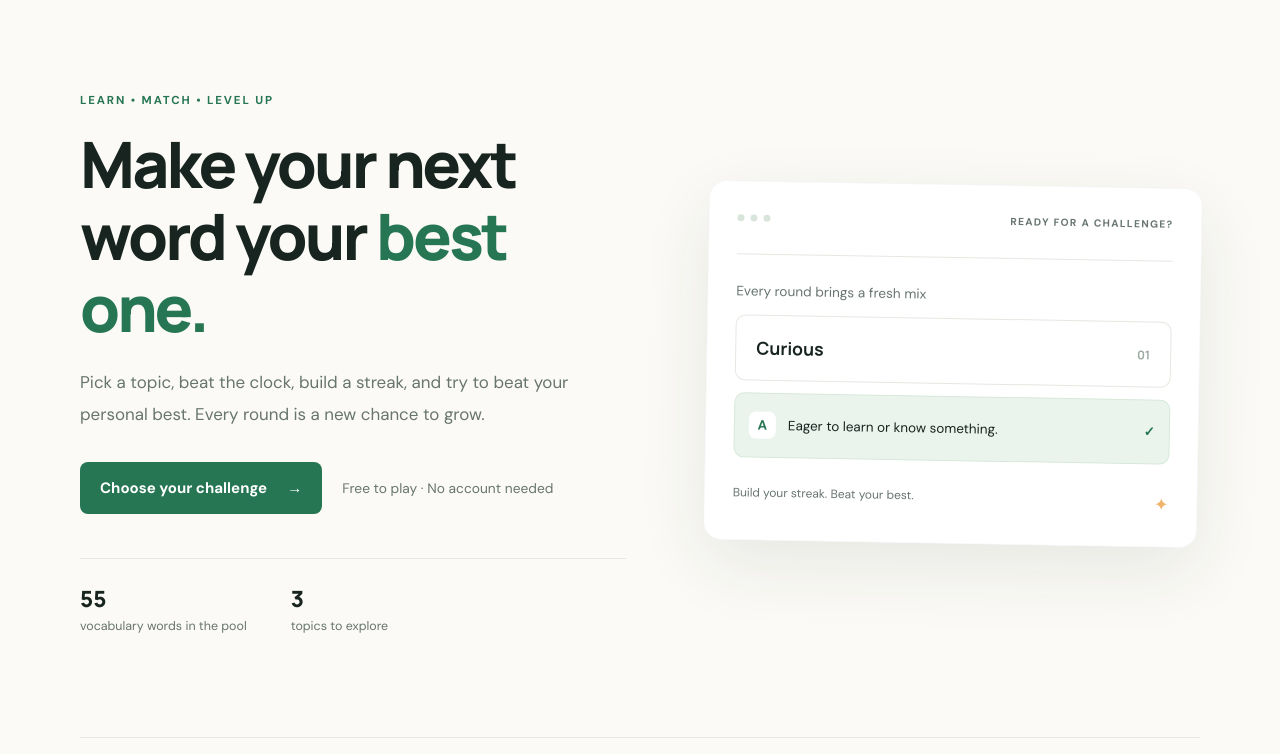
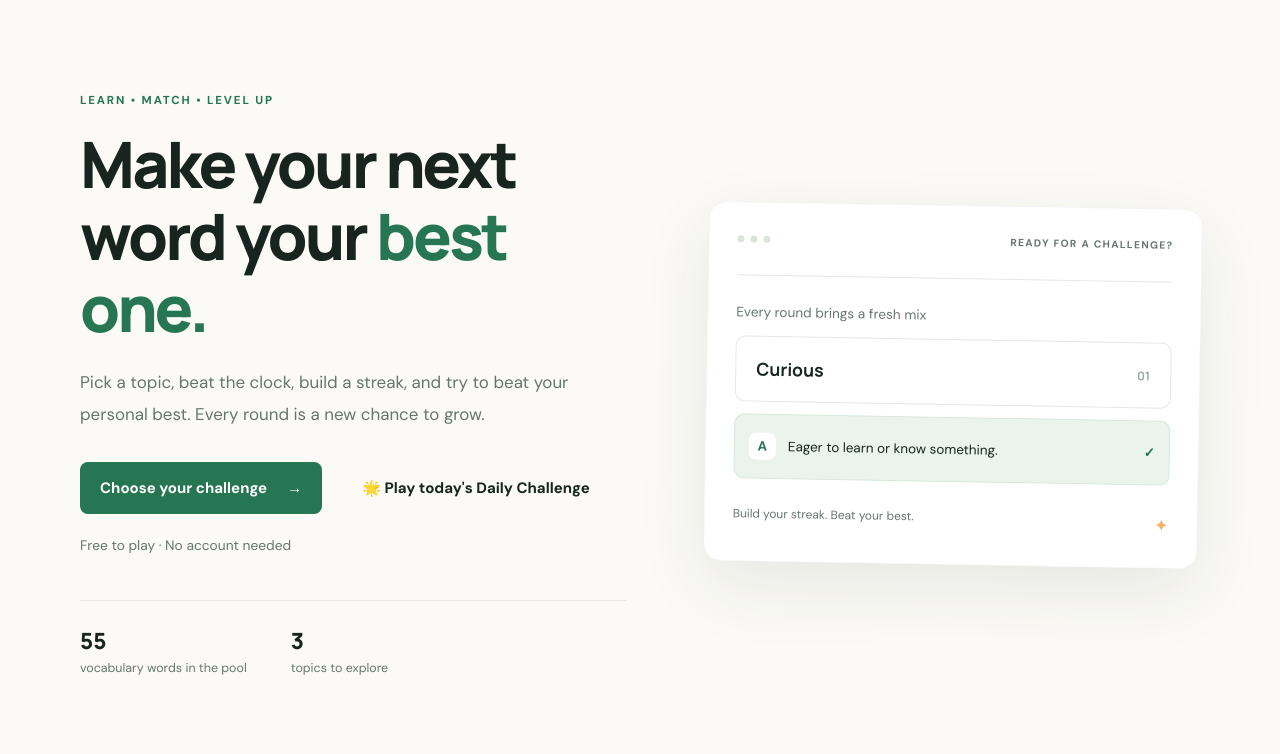
Before and after one commit to ugochi74/word-matching, a Flask app: page / in a window 1280 px wide. Shown: the part 82-836 px from the top of the page. Run offline with Flask 3, Linux system fonts and the light colour scheme.

Commit message:
Add daily challenge call to action

```diff
--- a/templates/index.html
+++ b/templates/index.html
@@ -19,6 +19,7 @@
             <p class="intro">Pick a topic, beat the clock, build a streak, and try to beat your personal best. Every round is a new chance to grow.</p>
             <div class="hero-actions">
                 <a class="button button-primary" href="#choose-game">Choose your challenge <span aria-hidden="true">→</span></a>
+                <a class="button button-daily" href="{{ url_for('daily_challenge') }}">🌟 Play today's Daily Challenge</a>
                 <span class="quiet-note">Free to play · No account needed</span>
             </div>
             <div class="mini-stats">
```
